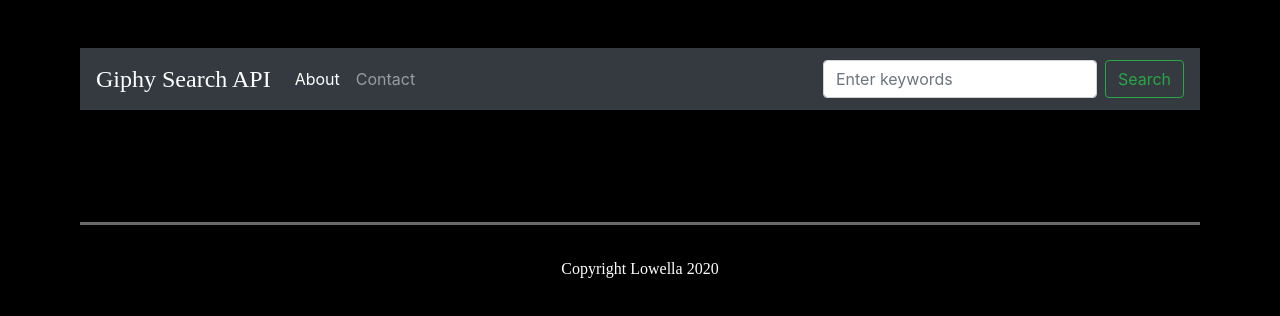
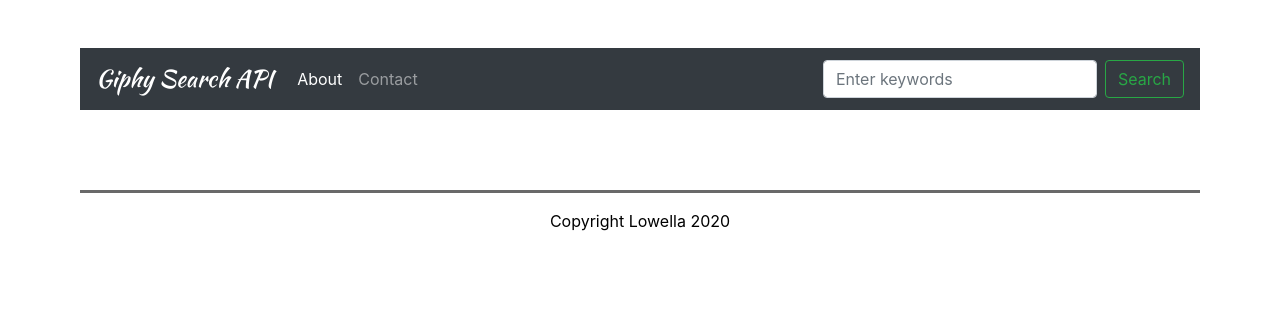
Before and after one commit to Lowella369/GiphySearchEngine, a plain HTML site: page index.html in a window 1280 px wide. Drawn offline with nearby package versions, Linux system fonts and the light colour scheme; no server answers; a web font is replaced by a local one.

Commit message:
Changing some styles on the page

```diff
--- a/css/style.css
+++ b/css/style.css
@@ -1,28 +1,28 @@
-* {
-  box-sizing: border-box; }
-
+@import url("https://fonts.googleapis.com/css?family=Sofia");
+@import url("https://fonts.googleapis.com/css?family=Lobster");
+@import url("https://fonts.googleapis.com/css?family=Kaushan+Script|Open+Sans&display=swap");
 body {
   padding-left: 5rem;
-  padding-right: 5rem;
-  background-color: black; }
+  padding-right: 5rem; }
 
 .navbar {
   margin-top: 3rem; }
 
 .navbar-brand {
   font-family: "Kaushan Script", Sofia;
-  font-size: 1.5rem; }
+  font-size: 1.5rem;
+  color: white; }
 
 .body-container {
-  color: white; }
+  color: white;
+  padding-bottom: 3rem; }
 
 .info {
   padding-top: 2rem; }
 
 .flex-container {
   margin: 0 auto;
-  padding-top: 2rem;
-  padding-bottom: 5rem; }
+  padding-top: 2rem; }
 
 .gif {
   max-width: 100%; }
@@ -33,29 +33,23 @@ body {
   width: 50rem; }
 
 .footer {
-  padding: 2rem 0 2rem;
+  padding: 1rem 0 1rem;
   border-top: solid dimgray;
-  font-family: Lobster;
-  color: white;
-  text-align: center; }
+  color: black;
+  text-align: center;
+  font-size: 1rem; }
 
 @media screen and (min-width: 600px) {
   .grid {
     display: flex;
     flex-wrap: wrap;
-    flex-direction: row; } }
-
-@media screen and (min-width: 1000px) {
+    flex-direction: row; }
   .giphy1 {
-    width: calc(100% / 3); } }
+    width: 100%; } }
 
 .giphy1 {
   margin: 1rem; }
 
-@media screen and (min-width: 600px) {
-  .giphy1 {
-    width: calc(50% - 2rem); } }
-
 @media screen and (min-width: 1000px) {
   .giphy1 {
     width: calc(25% - 2rem); } }
```
